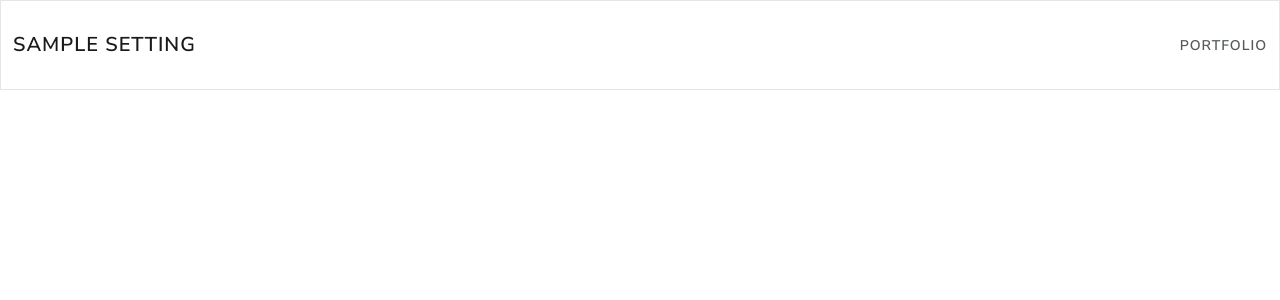
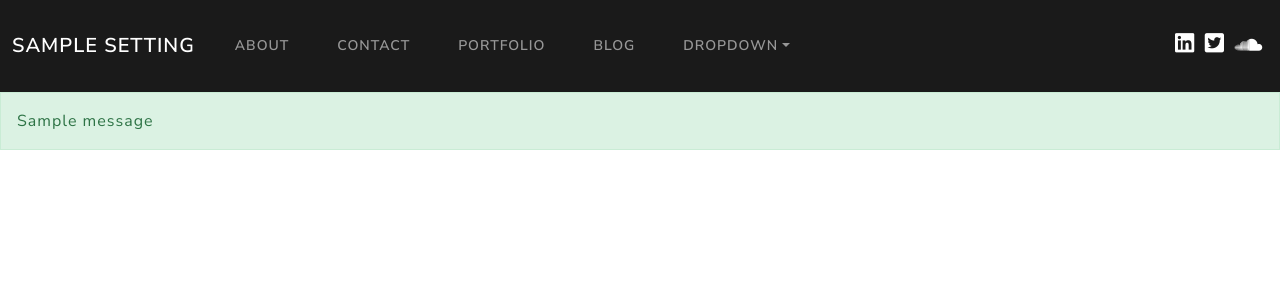
Before and after one commit to Trianglium/artist-cv, a Django app: template lsite/portfolio/templates/base.html in a window 1280 px wide. Shown: the top 300 px of the page. Run offline with Django 3.2, Linux system fonts and the light colour scheme; the template is opened without the code that fills it: most values are stand-ins (such as "Sample title", 1, 10 or a date in 2020); one stand-in notice (Sample message) is shown; some libraries are stand-ins or nearby versions.

Commit message:
Base Templates - Skeleton & Nav Finished

```diff
--- /dev/null
+++ b/lsite/portfolio/templates/base-menu.html
@@ -0,0 +1,40 @@
+{% extends "base-skeleton.html" %}
+{% block navbar %}
+<ul class="navbar-nav me-auto">
+  <li class="nav-item">
+    <a class="nav-link" href="#">About</a>
+  </li>
+  <li class="nav-item">
+    <a class="nav-link" href="#">Contact</a>
+  </li>
+  <li class="nav-item">
+    <a class="nav-link" href="{% url 'portfolio:all' %}">Portfolio</a>
+  </li>
+  <li class="nav-item">
+    <a class="nav-link" href="#">Blog</a>
+  </li>
+  <li class="nav-item dropdown">
+    <a class="nav-link dropdown-toggle" data-bs-toggle="dropdown" href="#" role="button" aria-haspopup="true" aria-expanded="false">Dropdown</a>
+    <div class="dropdown-menu">
+      <a class="dropdown-item" href="#">Action</a>
+      <a class="dropdown-item" href="#">Another action</a>
+      <a class="dropdown-item" href="#">Something else here</a>
+      <div class="dropdown-divider"></div>
+      <a class="dropdown-item" href="#">Separated link</a>
+    </div>
+  </li>
+</ul>
+<div class="d-flex">
+  	<a class="btn btn-primary" style="font-size: 1.375rem; padding: 0.15rem 0.3rem;" href="#" role="button">
+      <i class="fa fa-linkedin-square"></i>
+    </a>
+    <a class="btn btn-primary" style="font-size: 1.375rem; padding: 0.15rem 0.3rem;" href="#" role="button">
+      <i class="fa fa-twitter-square"></i>
+    </a>
+    <a class="btn btn-primary" style="font-size: 1.375rem; padding: 0.25rem 0.3rem;" href="#" role="button">
+      <i class="fa fa-soundcloud"></i>
+    </a>
+    <br>
+  <!-- <button class="btn btn-secondary my-2 my-sm-0" type="submit">Search</button> -->
+</div>
+{% endblock %}
--- /dev/null
+++ b/lsite/portfolio/templates/base-skeleton.html
@@ -0,0 +1,52 @@
+<!DOCTYPE html>
+<html lang="en">
+  <head>
+    <meta charset="utf-8">
+    <meta name="viewport" content="width=device-width, initial-scale=1">
+
+    <!-- Bootstrap / Bootswatch Theme -->
+    <link rel="stylesheet" href="https://bootswatch.com/5/lux/bootstrap.min.css" crossorigin="anonymous">
+    <link rel="stylesheet" href="https://bootswatch.com/5/lux/bootstrap.css" crossorigin="anonymous">
+
+    <!-- Font Awesome for Icons -->
+    <link rel="stylesheet" href="https://use.fontawesome.com/releases/v5.8.1/css/all.css">
+    <link rel="stylesheet" href="https://use.fontawesome.com/releases/v5.8.1/css/v4-shims.css">
+
+    <title>{% block title %}{{ settings.APP_NAME }}{% endblock %}</title>
+
+    {% block head %} {% endblock %}
+  </head>
+  <body>
+    <nav class="navbar navbar-expand-lg navbar-dark bg-primary">
+      <div class="container-fluid">
+        <a class="navbar-brand" href="/">{{ settings.BRAND_NAME }}</a>
+        <button class="navbar-toggler" type="button" data-bs-toggle="collapse" data-bs-target="#navbarColor01" aria-controls="navbarColor01" aria-expanded="false" aria-label="Toggle navigation">
+          <span class="navbar-toggler-icon"></span>
+        </button>
+
+      <div class="collapse navbar-collapse" id="navbarColor01">
+        {% block navbar %} {% endblock %}
+      </div>
+    </div>
+  </nav>
+  {% block messages %}
+    {% if messages %}
+    {% for msg in messages %}
+        <div class="alert alert-{{msg.level_tag}}" role="alert">
+          {{msg.message}}
+        </div>
+    {% endfor %}
+    {% endif %}
+  {% endblock %}
+
+
+    <br>
+    <div class="container-fluid">
+        {% block content %}
+
+        {% endblock %}
+    </div>
+    {% block footer %} {% endblock %}
+    <script src="https://cdn.jsdelivr.net/npm/bootstrap@5.0.2/dist/js/bootstrap.bundle.min.js" integrity="sha384-MrcW6ZMFYlzcLA8Nl+NtUVF0sA7MsXsP1UyJoMp4YLEuNSfAP+JcXn/tWtIaxVXM" crossorigin="anonymous"></script>
+  </body>
+</html>
--- a/lsite/portfolio/templates/base.html
+++ b/lsite/portfolio/templates/base.html
@@ -1,28 +1 @@
-<!Doctype html>
-<html lang="en">
-  <head>
-    <meta charset="utf-8">
-    <meta name="viewport" content="width=device-width, initial-scale=1">
-    <link href="https://bootswatch.com/5/lux/bootstrap.min.css" rel="stylesheet" crossorigin="anonymous">
-    <title>{% block title %}{{ settings.APP_NAME }}{% endblock %}</title>
-  </head>
-  <body>
-    <nav class="navbar navbar-expand-lg navbar-light bg-light">
-    <div class="container-fluid">
-      <a class="navbar-brand" href="/">{{settings.BRAND_NAME}}</a>
-      <div class="d-flex">
-        <a class="nav-link" href="{% url 'portfolio:all' %}">Portfolio</a>
-      </div>
-    </div>
-    </nav>
-    <br>
-    <div class="container-fluid">
-        {% block content %}
-
-        {% endblock %}
-    </div>
-    <footer>
-    </footer>
-    <script src="https://cdn.jsdelivr.net/npm/bootstrap@5.0.2/dist/js/bootstrap.bundle.min.js" integrity="sha384-MrcW6ZMFYlzcLA8Nl+NtUVF0sA7MsXsP1UyJoMp4YLEuNSfAP+JcXn/tWtIaxVXM" crossorigin="anonymous"></script>
-  </body>
-</html>
+{% extends "base-menu.html" %}
```
